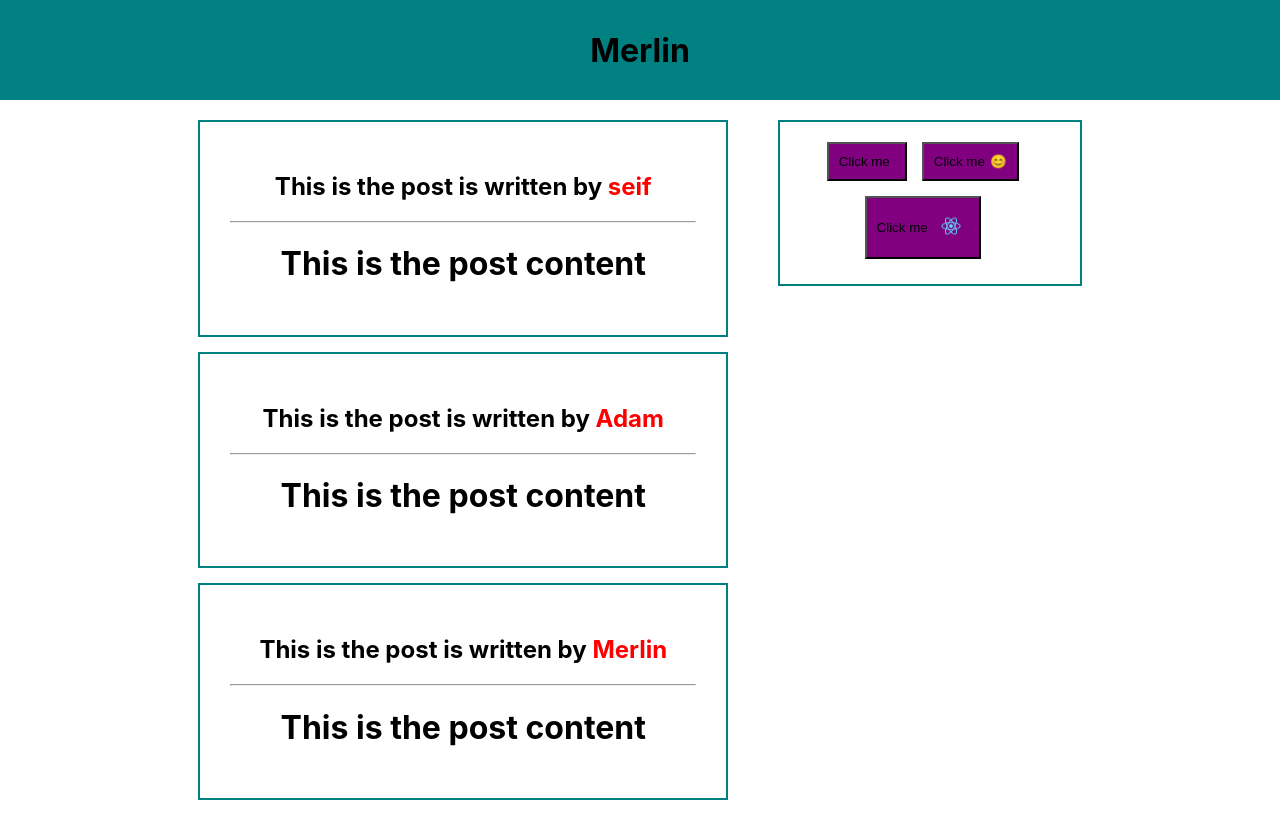
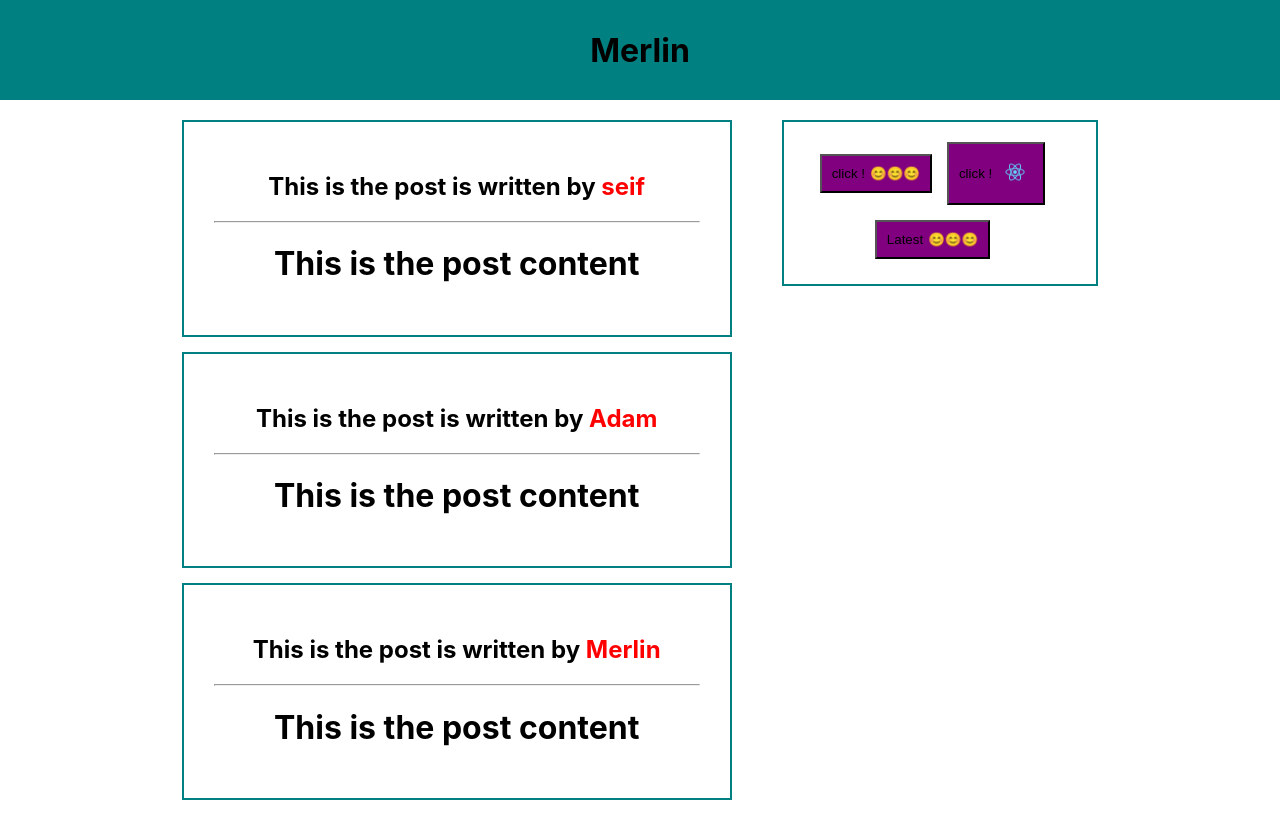
Before and after one commit to Xmerlin7/React, a React (Create React App) app in the folder first-project/: page / in a window 1280 px wide. Built offline with nearby package versions, Linux system fonts and the light colour scheme.

Commit message:
Refactor App.js to update post keys in postLists and improve code formatting

```diff
--- a/first-project/src/App.js
+++ b/first-project/src/App.js
@@ -1,42 +1,45 @@
-import './App.css';
-import { Header } from './header';
-import Post from './posts';
-import SideBar from './sideBar'
+import "./App.css";
+import { Header } from "./header";
+import Post from "./posts";
+import SideBar from "./sideBar";
 
 function App() {
   const posts = [
     {
       key: 1,
-      name: "seif"
-
+      name: "seif",
     },
     {
       key: 2,
-      name: "Adam"
+      name: "Adam",
     },
     {
       key: 3,
-      name: "Merlin"
-    }
-  ]
+      name: "Merlin",
+    },
+  ];
   const postLists = posts.map((post) => {
-    return (
-      <Post key={post.key} name={post.name} />
-    )
-  })
+    return <Post key={post.key} name={post.name} />;
+  });
 
   return (
     <div className="App">
       <Header />
       {/* Big container */}
-      <div style={{ display: "flex", justifyContent: 'center', alignItems: 'center', marginTop: "120px" }}>
+      <div
+        style={{
+          display: "flex",
+          justifyContent: "center",
+          alignItems: "center",
+          marginTop: "120px",
+        }}
+      >
         {/* container that has two divs */}
         <div style={{ display: "flex", gap: "50px", alignItems: "flex-start" }}>
           {/* posts div */}
           <div style={{ flexShrink: "0", minWidth: "60%" }}>
             {postLists}
             {/* <h3 style={{ color: namee === "Adam" ? "green" : "red" }}>Hi Hi captain</h3> */}
-
           </div>
           {/* menu sidebar div */}
           <div style={{ width: "40%" }}>
--- a/first-project/src/sideBar.js
+++ b/first-project/src/sideBar.js
@@ -1,24 +1,31 @@
-import './sideBar.css'
-import TagButton from './tagButton'
+import "./sideBar.css";
+import TagButton from "./tagButton";
+const img = {
+  width: "20px",
+  margin: "8px",
+};
+const categories = [
+  {
+    id: 1,
+    title: "click !",
+    img: "",
+    comp: <div>😊😊😊</div>,
+  },
+  {
+    id: 2,
+    title: "click !",
+    comp: <img style={img} src="logo192.png" alt="hi"></img>,
+  },
+  { id: 3, title: "Latest", comp: <div>😊😊😊</div> },
+];
+const catLists = categories.map((cat) => {
+  return (
+    <TagButton key={cat.id} title={cat.title}>
+      {cat.img}
+      {cat.comp}
+    </TagButton>
+  );
+});
 export default function SideBar() {
-    const img = {
-        width: "20px",
-        margin: "8px",
-
-
-    }
-
-    return (
-        <div className='sidebar'>
-            <TagButton />
-            <TagButton >
-                😊
-            </TagButton>
-            <TagButton >
-                <img style={img}
-                    src='logo192.png' alt='hi'></img>
-            </TagButton>
-
-        </div>
-    )
+  return <div className="sidebar">{catLists}</div>;
 }
--- a/first-project/src/tagButton.js
+++ b/first-project/src/tagButton.js
@@ -1,17 +1,10 @@
-
-export default function TagButton({ children }) {
-    return (
-        <>
-
-            <button className="tagButton">
-                <div>
-                    Click me
-                </div>
-                <div>
-
-                {children}
-                </div>
-                </button>
-        </>
-    )
+export default function TagButton({ title, children }) {
+  return (
+    <>
+      <button className="tagButton">
+        <div>{title}</div>
+        <div>{children}</div>
+      </button>
+    </>
+  );
 }
```
